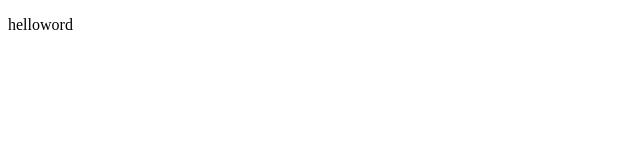
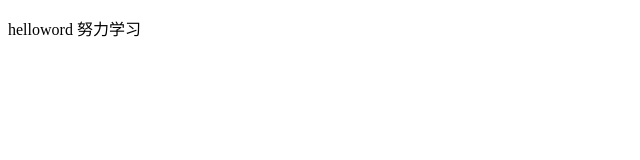
Before and after one commit to yuan-1211/git-demo, a plain HTML site: page index.html in a window 1280 px wide. Shown: the whole page, without its empty margins (0-640 px from the left). Drawn offline with Linux system fonts and the light colour scheme.

Commit message:
努力学习

```diff
--- a/index.html
+++ b/index.html
@@ -7,6 +7,6 @@
     <title>Document</title>
 </head>
 <body>
-    <p>helloword</p>
+    <p>helloword   努力学习</p>
 </body>
 </html>
```
